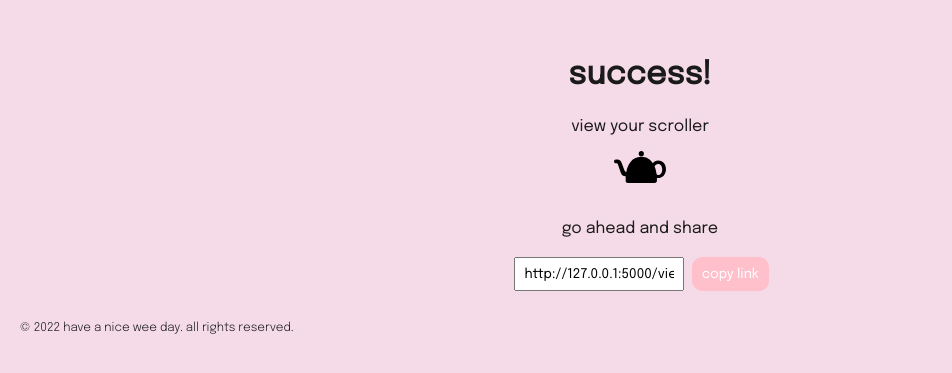
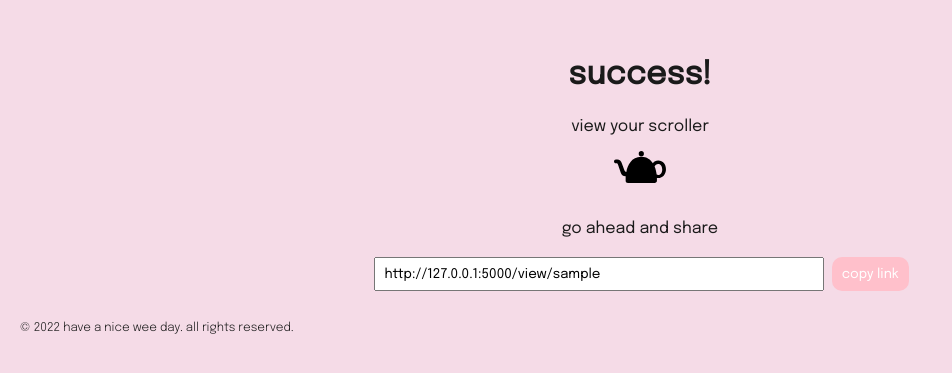
Before and after one commit to sanroe/have-a-nice-wee-day, a Flask app: template app/templates/scrollers/success.html in a window 1280 px wide. Shown: the part 33-406 px from the top of the page, without its empty margins (0-952 px from the left). Run offline with Flask 2, Linux system fonts and the light colour scheme; the template is opened without the code that fills it: most values are stand-ins (such as "Sample title", 1, 10 or a date in 2020); some web fonts are replaced.

Commit message:
Make scroller link field wider on success page

```diff
--- a/app/static/css/main.css
+++ b/app/static/css/main.css
@@ -196,3 +196,8 @@ textarea {
 .success button:hover {
     background-color: darkmagenta;
 }
+
+.success input[type=text] {
+    width: 90vw;
+    max-width: 450px;
+}
```
